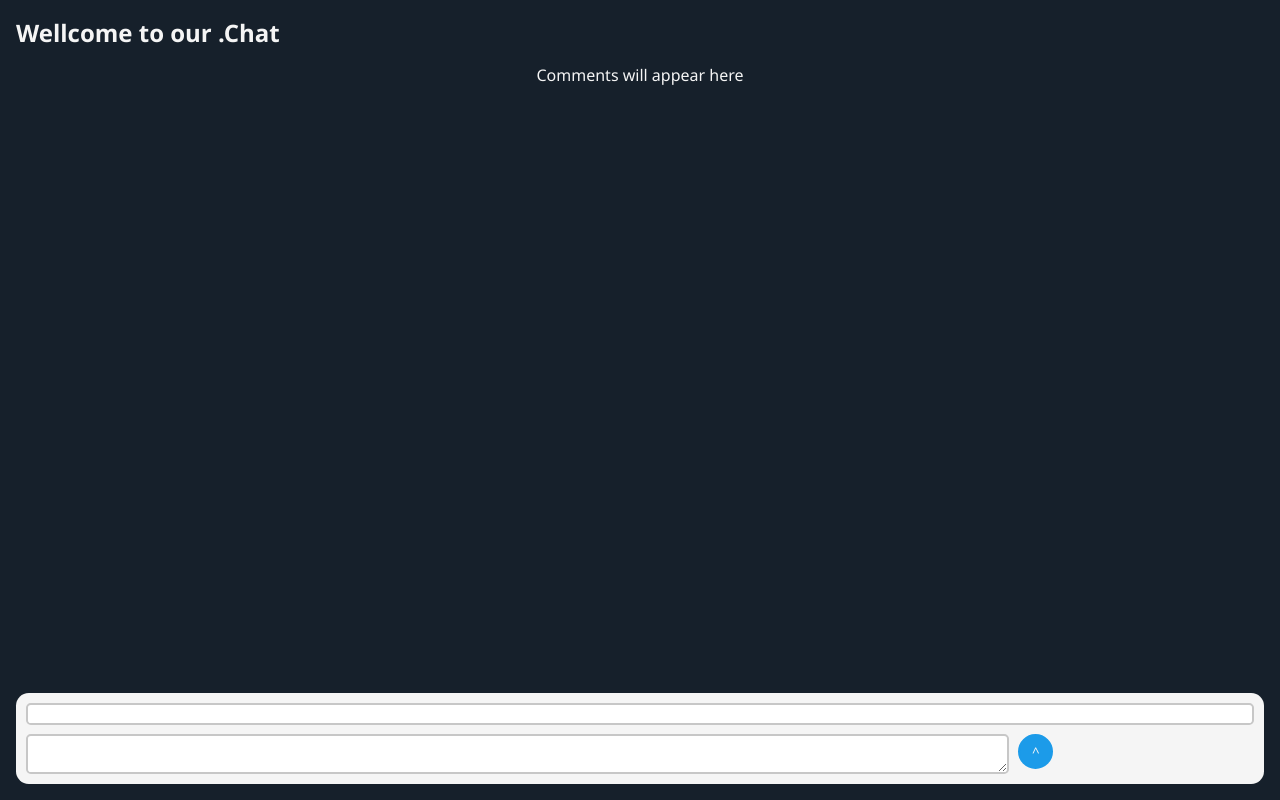
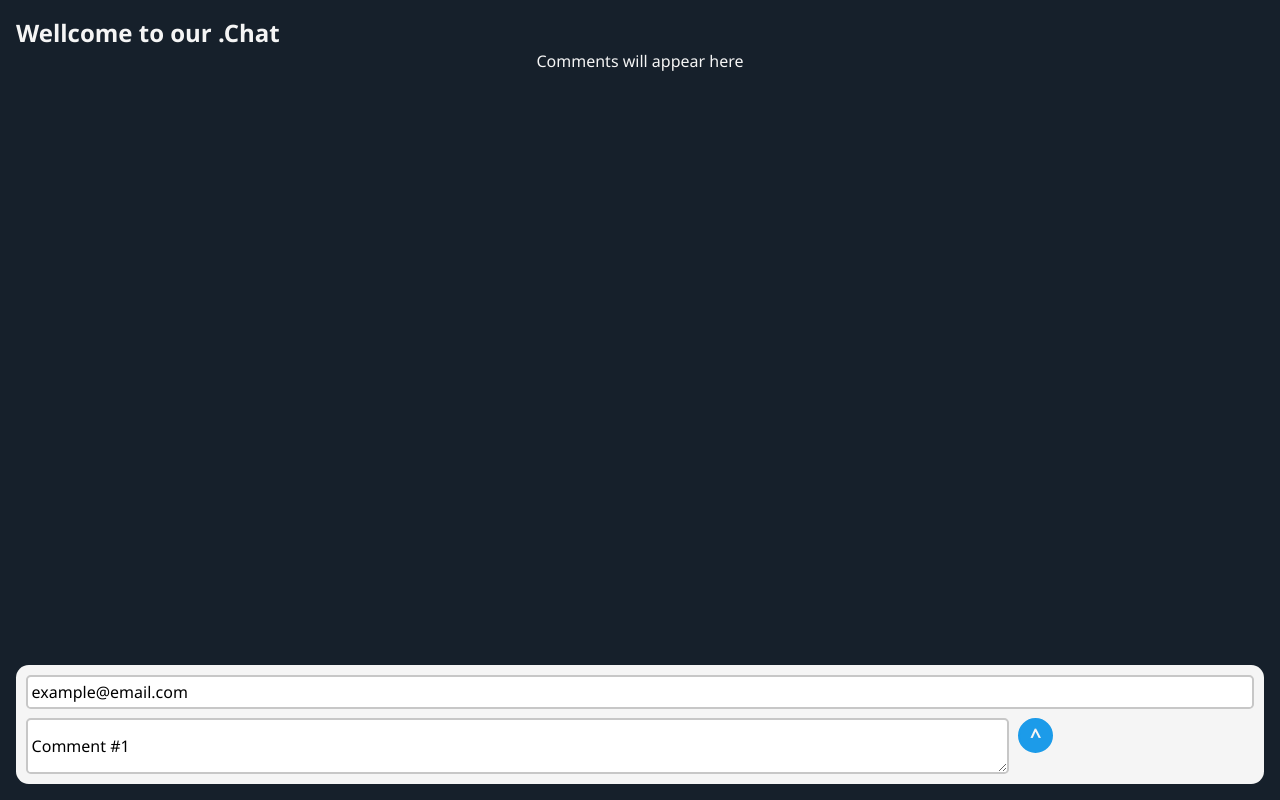
Before and after one commit to PedroHammes/comment-feed, a React (Vite) app: page / in a window 1280 px wide. Built offline with nearby package versions, Linux system fonts and the light colour scheme.

Commit message:
form styling

```diff
--- a/src/App.jsx
+++ b/src/App.jsx
@@ -5,8 +5,8 @@ import Post from './components/Post/Post'
 
 export default function App() {
 
-  const [ email, setEmail ] = useState('')
-  const [ comment, setComment ] = useState('')
+  const [ email, setEmail ] = useState('example@email.com')
+  const [ comment, setComment ] = useState('Comment #1')
   const [ feed, setFeed ] = useState([])
 
   const submitNewPost = (ev) => {
@@ -56,13 +56,13 @@ export default function App() {
       <div className={styles.NewCommentForm}>
             <input
                 type="text"
+                placeholder='email@example.com'
                 value={email}
                 onChange={(ev) => setEmail(ev.target.value)}
             />
 
             <textarea
-              name=""
-              id=""
+              placeholder='Your comment here'
               value={comment}
               onChange={(ev) => setComment(ev.target.value)}
             ></textarea>
--- a/src/styles/app.module.css
+++ b/src/styles/app.module.css
@@ -33,16 +33,27 @@ cinza #c7c7c7
     flex-flow: row wrap;
     gap: 0.6rem;
 
+
     input {
         width: 100%;
         border: 2px solid #c7c7c7;
         border-radius: 0.3rem;
+        padding: 0.25rem;
+
+        text-align: start;
+        place-content: center;
+        font-size: 16px;
     }
 
     textarea {
         width: 80%;
         border: 2px solid #c7c7c7;
         border-radius: 0.3rem;
+        padding: 0.25rem;
+
+        font-size: 16px;
+        text-align: start;
+        place-content: center;
     }
 
     button {
@@ -52,5 +63,8 @@ cinza #c7c7c7
         border-radius: 100%;
         background-color: #1c9be9;
         color: #f5f5f5;
+
+        font-size: 20px;
+        font-weight: 600;
     }
 }
```
